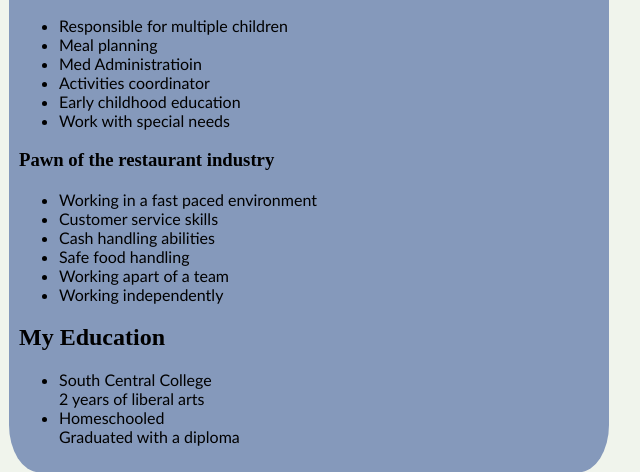
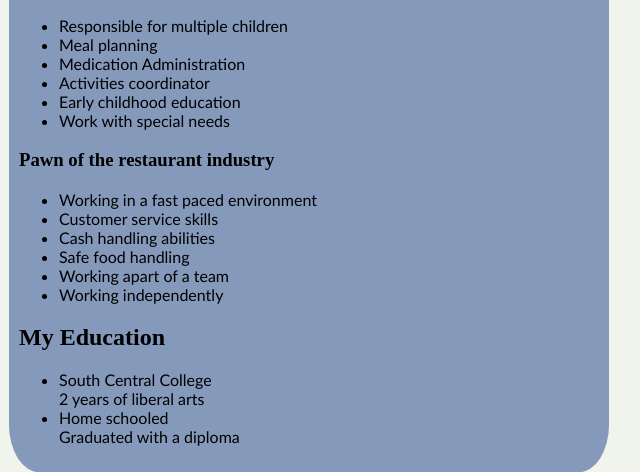
Before and after one commit to Entgoddess/Entgoddess.github.io, a plain HTML site: page index.html in a window 1280 px wide. Shown: the part 473-945 px from the top of the page, 331-971 px from the left. Drawn offline with Linux system fonts and the light colour scheme.

Commit message:
Finishing touches
spelling changes

```diff
--- a/index.html
+++ b/index.html
@@ -41,7 +41,7 @@
 							<ul>
 								<li>Responsible for multiple children</li>
 								<li>Meal planning</li>
-								<li>Med Administratioin</li>
+								<li>Medication Administration</li>
 								<li>Activities coordinator</li>
 								<li>Early childhood education</li>
 								<li>Work with special needs</li>
@@ -63,7 +63,7 @@
 							<ul>
 								<li>South Central College
 									<br>2 years of liberal arts</li>
-								<li>Homeschooled<br>
+								<li>Home schooled<br>
 									Graduated with a diploma</li>
 
 							</ul>
```
